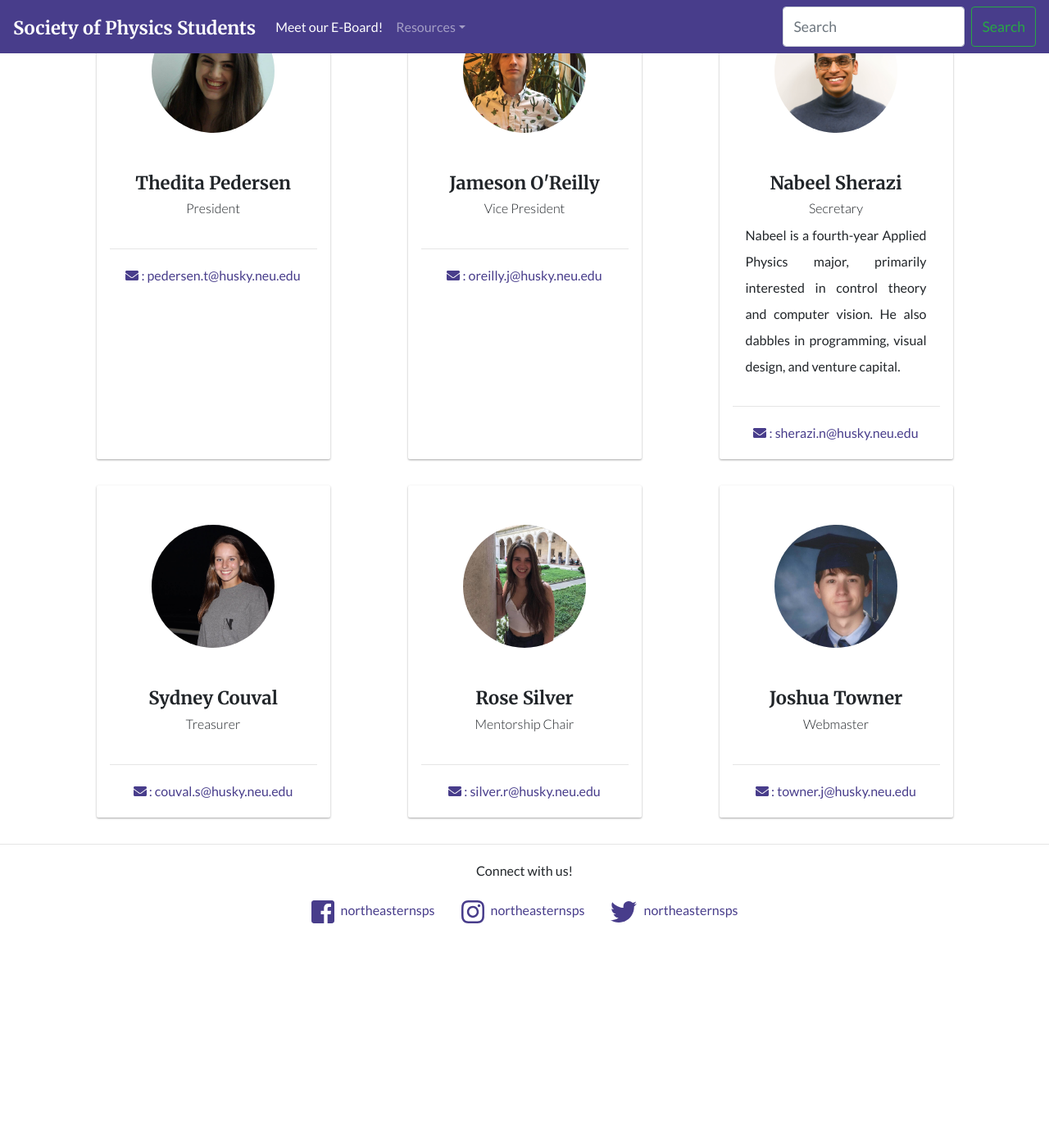
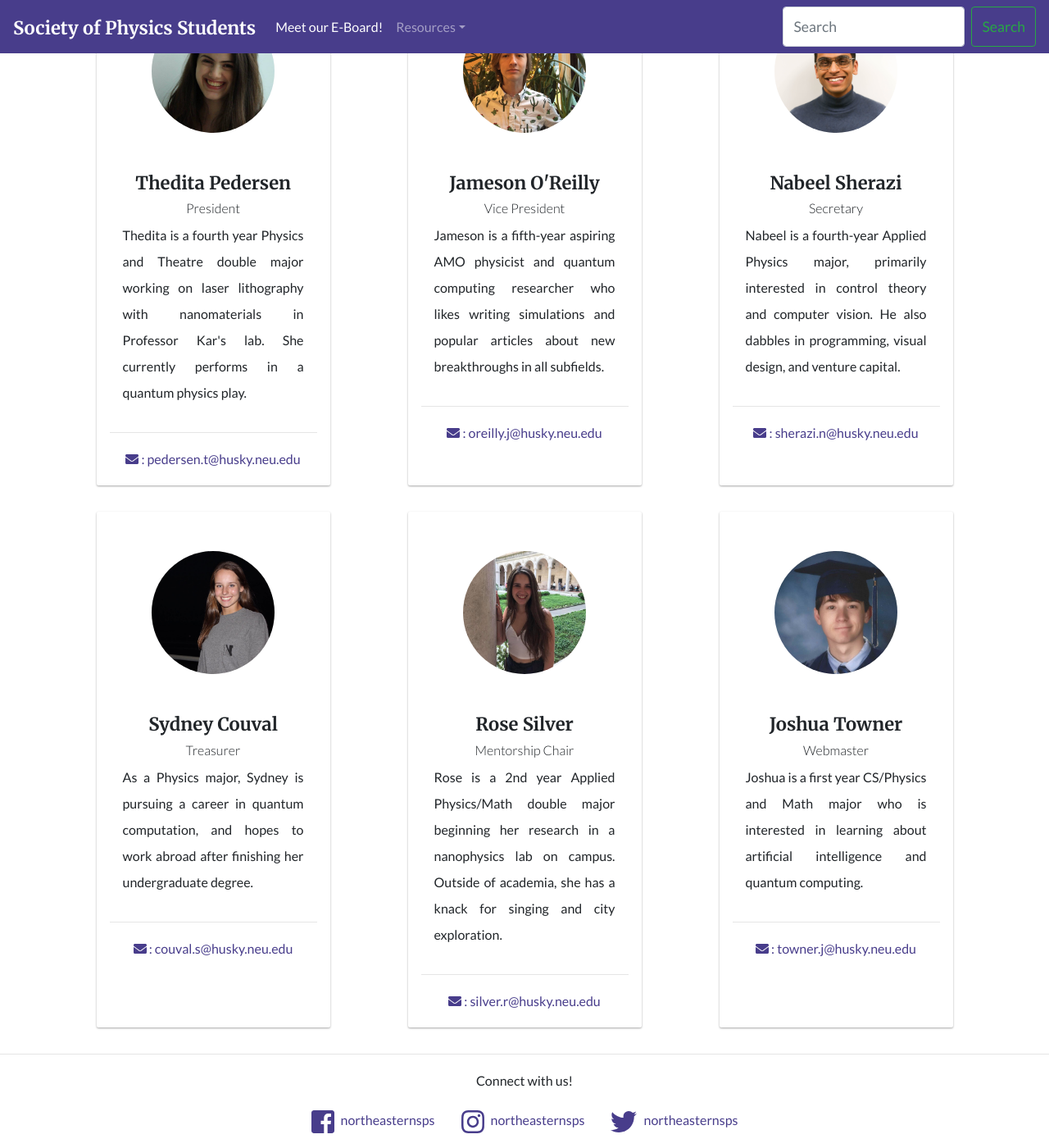
Before and after one commit to vegajustin26/sps-website, a Jekyll site: the page built from pages/org.md, in a window 1280 px wide and 1400 px high, scrolled down 321 px. Shown: the whole window at 82% size. Built offline with Jekyll 4.4.1, drawn with Linux system fonts in a browser that asks for light colours; nearby versions of some CDN libraries; before the commit the page ends 1465 px from its top, so only the background shows below that.

Commit message:
update eboard bios

```diff
--- a/_data/eboard.yml
+++ b/_data/eboard.yml
@@ -1,13 +1,13 @@
 - position: President
   name: Thedita Pedersen
   email: pedersen.t@husky.neu.edu
-  bio:
+  bio: Thedita is a fourth year Physics and Theatre double major working on laser lithography with nanomaterials in Professor Kar's lab. She currently performs in a quantum physics play.
   photo: thedita.jpg
 
 - position: Vice President
   name: Jameson O'Reilly
   email: oreilly.j@husky.neu.edu
-  bio:
+  bio: Jameson is a fifth-year aspiring AMO physicist and quantum computing researcher who likes writing simulations and popular articles about new breakthroughs in all subfields.
   photo: jameson.jpg
 
 - position: Secretary
@@ -19,17 +19,17 @@
 - position: Treasurer
   name: Sydney Couval
   email: couval.s@husky.neu.edu
-  bio:
+  bio: As a Physics major, Sydney is pursuing a career in quantum computation, and hopes to work abroad after finishing her undergraduate degree.
   photo: sydney.jpg
 
 - position: Mentorship Chair
   name: Rose Silver
   email: silver.r@husky.neu.edu
-  bio:
+  bio: Rose is a 2nd year Applied Physics/Math double major beginning her research in a nanophysics lab on campus. Outside of academia, she has a knack for singing and city exploration.
   photo: rose.jpg
 
 - position: Webmaster
   name: Joshua Towner
   email: towner.j@husky.neu.edu
-  bio:
+  bio: Joshua is a first year CS/Physics and Math major who is interested in learning about artificial intelligence and quantum computing.
   photo: joshua.jpg
```
